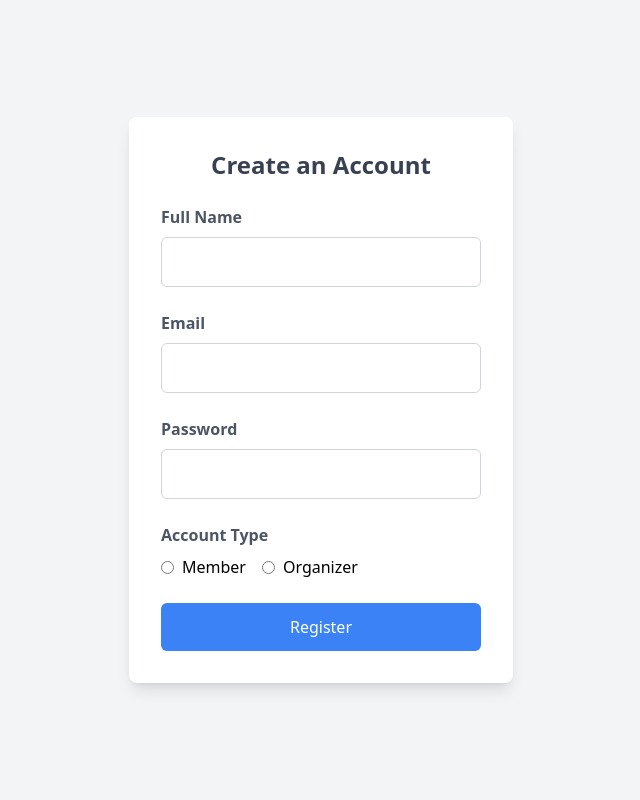
After one commit to Saf513/Clone-d-Eventbrite-en-PHP-MVC, a PHP site: template app/views/Auth/register.php in a window 1280 px wide. The commit adds this page. Shown: the whole page, without its empty margins (319-959 px from the left). Run offline with PHP 8.4, Linux system fonts and the light colour scheme; the template is opened without the code that fills it, so the values that code supplies are empty; some libraries are stand-ins or nearby versions.

Commit message:
Added Login and Register views

```diff
--- /dev/null
+++ b/app/views/Auth/register.php
@@ -0,0 +1,56 @@
+<!DOCTYPE html>
+<html lang="en">
+<head>
+  <meta charset="UTF-8">
+  <meta name="viewport" content="width=device-width, initial-scale=1.0">
+  <title>Register Form</title>
+  <script src="https://cdn.tailwindcss.com"></script>
+</head>
+<body class="bg-gray-100 h-screen flex justify-center items-center">
+
+  <div class="bg-white p-8 rounded-lg shadow-lg w-96">
+    <h2 class="text-2xl font-bold mb-6 text-center text-gray-700">Create an Account</h2>
+
+    <form action="#" method="POST" class="space-y-6">
+      <!-- Full Name -->
+      <div>
+        <label for="full-name" class="block text-gray-600 font-semibold">Full Name</label>
+        <input type="text" id="full-name" name="full-name" required class="w-full p-3 mt-2 border border-gray-300 rounded-md focus:outline-none focus:ring-2 focus:ring-blue-500">
+      </div>
+
+      <!-- Email -->
+      <div>
+        <label for="email" class="block text-gray-600 font-semibold">Email</label>
+        <input type="email" id="email" name="email" required class="w-full p-3 mt-2 border border-gray-300 rounded-md focus:outline-none focus:ring-2 focus:ring-blue-500">
+      </div>
+
+      <!-- Password -->
+      <div>
+        <label for="password" class="block text-gray-600 font-semibold">Password</label>
+        <input type="password" id="password" name="password" required class="w-full p-3 mt-2 border border-gray-300 rounded-md focus:outline-none focus:ring-2 focus:ring-blue-500">
+      </div>
+
+      <!-- Account Type -->
+      <div>
+        <label class="block text-gray-600 font-semibold">Account Type</label>
+        <div class="mt-2 flex gap-4">
+          <label class="inline-flex items-center">
+            <input type="radio" name="account-type" value="Member" class="form-radio text-blue-500" required>
+            <span class="ml-2">Member</span>
+          </label>
+          <label class="inline-flex items-center">
+            <input type="radio" name="account-type" value="Organizer" class="form-radio text-blue-500" required>
+            <span class="ml-2">Organizer</span>
+          </label>
+        </div>
+      </div>
+
+      <!-- Submit Button -->
+      <div>
+        <button type="submit" class="w-full bg-blue-500 text-white py-3 rounded-md hover:bg-blue-600 focus:outline-none focus:ring-2 focus:ring-blue-500">Register</button>
+      </div>
+    </form>
+  </div>
+
+</body>
+</html>
--- a/public/index.php
+++ b/public/index.php
@@ -5,6 +5,9 @@ require_once __DIR__ . '/../bootstrap.php';
 
 use Core\Router;
 Router::get('', 'Home@index');
+Router::get('login', 'AuthController@login');
+Router::get('register', 'AuthController@register');
+// Router::post('', 'AuthController@login');
 Router::dispatch();
 
 
```
Also changed, not shown: app/controllers/AuthController.php (+16 -1 lines), app/views/Auth/login.php (added, +40 -0 lines), app/views/Auth/logout.php (added).
